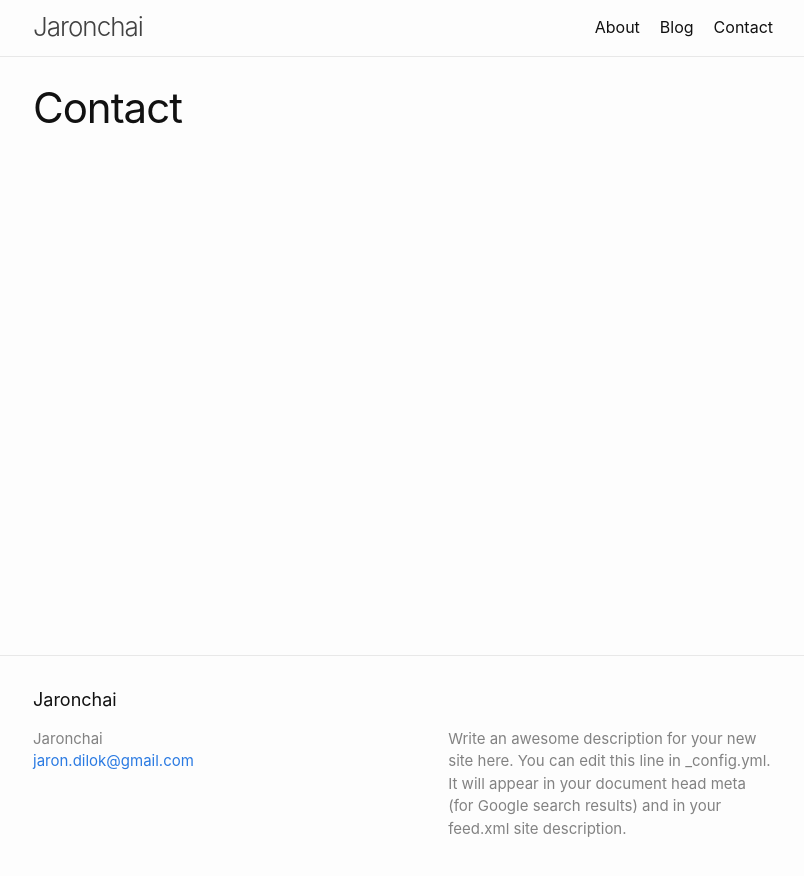
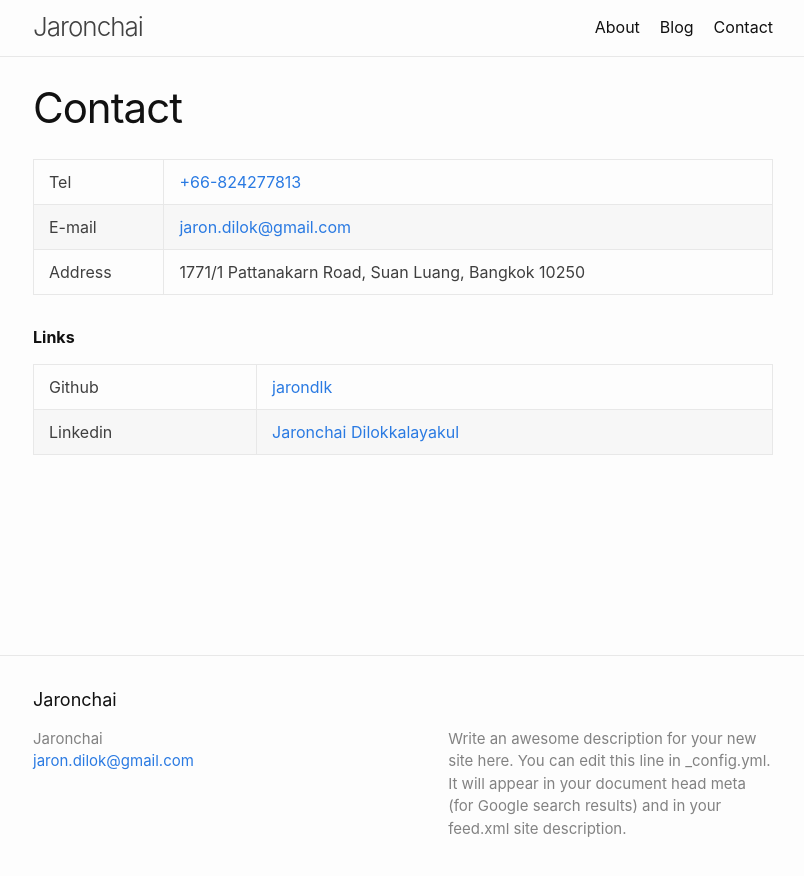
Before and after one commit to jarondlk/jaronchai-blog, a Jekyll site: the page built from pages/contact.markdown, in a window 1280 px wide. Shown: the top 876 px of the page, without its empty margins (237-1041 px from the left). Built offline with Jekyll 4.4.1, drawn with Linux system fonts in a browser that asks for light colours.

Commit message:
Add contacts

```diff
--- a/pages/contact.markdown
+++ b/pages/contact.markdown
@@ -3,3 +3,19 @@ layout: page
 title: Contact
 permalink: /contact/
 ---
+
+| Tel | [+66-824277813][tel] |
+| E-mail | [jaron.dilok@gmail.com][mail] |
+| Address | 1771/1 Pattanakarn Road, Suan Luang, Bangkok 10250 |
+
+**Links**
+
+| Github | [jarondlk][github] |
+| Linkedin | [Jaronchai Dilokkalayakul][linkedin] |
+
+<!-- Reference -->
+[tel]: tel:+66824277813
+[mail]: mailto:jaron.dilok@gmail.com
+
+[github]: https://github.com/jarondlk
+[linkedin]: https://www.linkedin.com/in/jaronchai/
```
